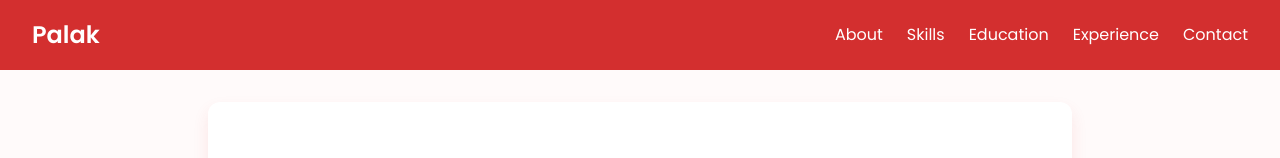
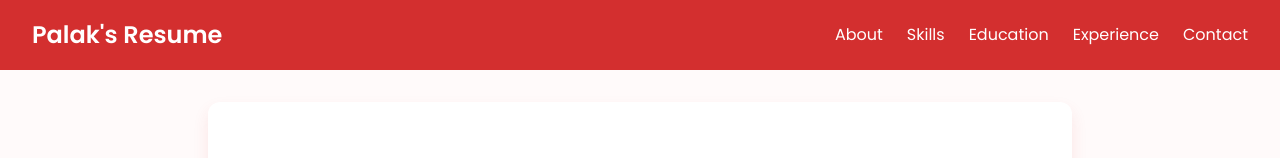
Before and after one commit to palakkk1304/palak-resume, a plain HTML site: page index.html in a window 1280 px wide. Shown: the top 158 px of the page. Drawn offline with Linux system fonts and the light colour scheme.

Commit message:
Update index.html

```diff
--- a/index.html
+++ b/index.html
@@ -10,7 +10,7 @@
 <body>
   <header>
     <nav>
-      <div class="logo">Palak</div>
+      <div class="logo">Palak's Resume</div>
       <ul class="nav-links">
         <li><a href="#about">About</a></li>
         <li><a href="#skills">Skills</a></li>
```
